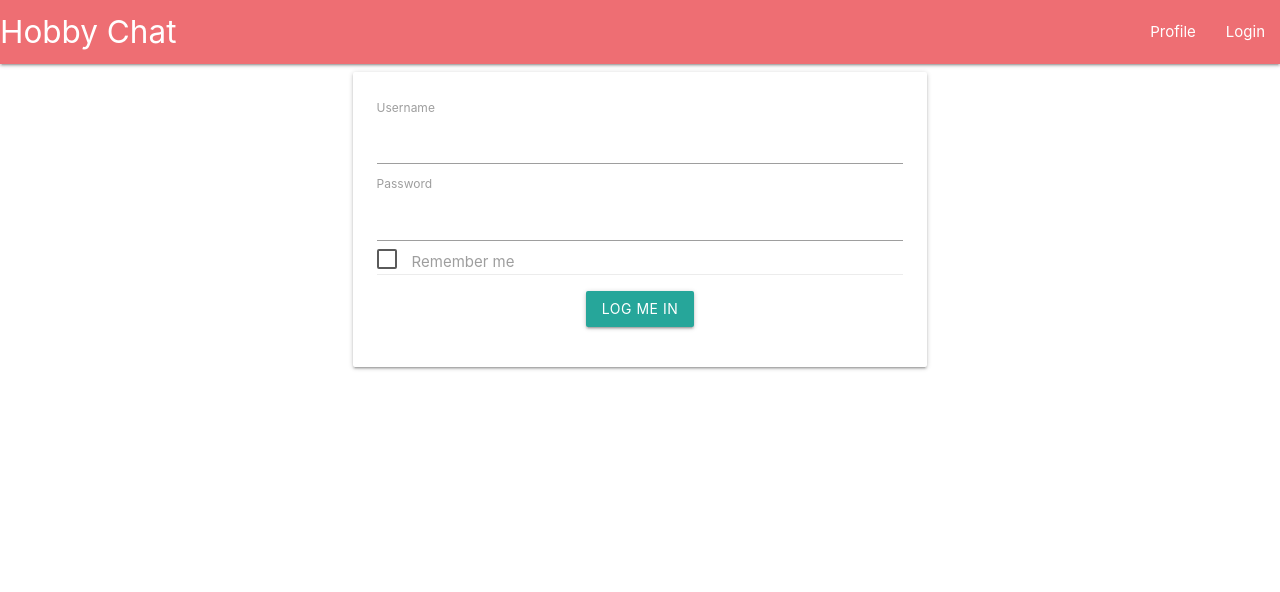
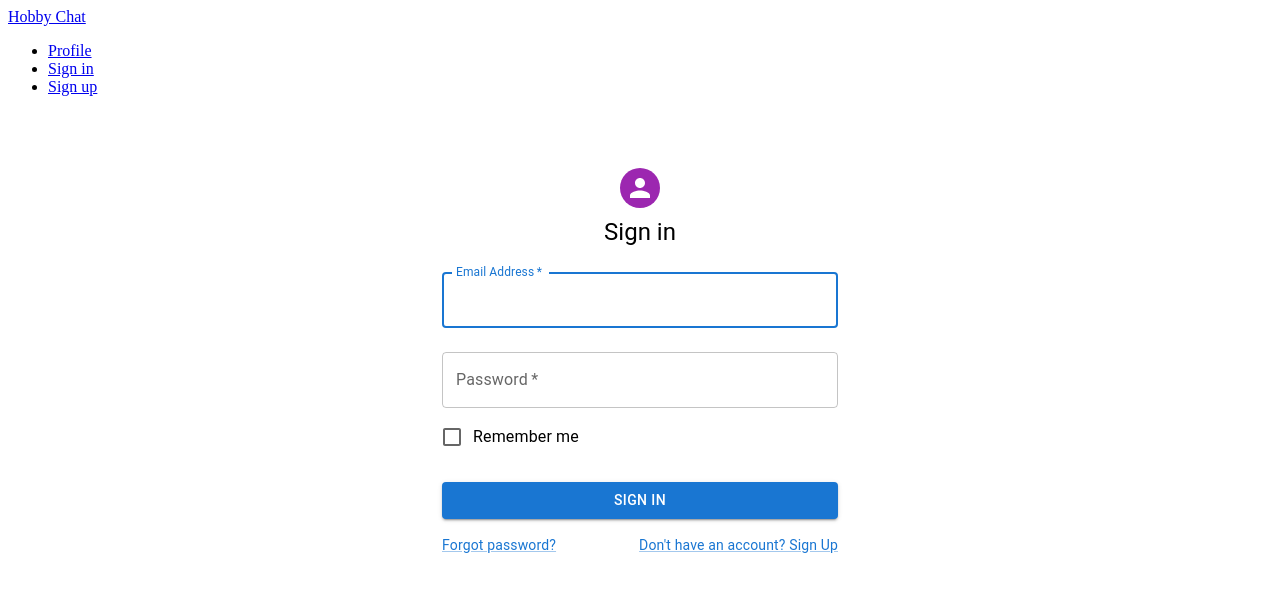
Before and after one commit to frisk038/livechat-front, a React (Vite) app: page /login in a window 1280 px wide. Shown: the top 592 px of the page. Built offline with nearby package versions, Linux system fonts and the light colour scheme.

Commit message:
login/register page UI

```diff
--- a/index.html
+++ b/index.html
@@ -3,11 +3,6 @@
   <head>
     <meta charset="UTF-8" />
     <meta name="viewport" content="width=device-width, initial-scale=1.0" />
-    <link
-      rel="stylesheet"
-      href="https://cdnjs.cloudflare.com/ajax/libs/materialize/1.0.0/css/materialize.min.css"
-    />
-
     <title>Live Chat</title>
   </head>
   <body>
--- a/package.json
+++ b/package.json
@@ -9,6 +9,10 @@
     "preview": "vite preview"
   },
   "dependencies": {
+    "@emotion/react": "^11.10.5",
+    "@emotion/styled": "^11.10.5",
+    "@mui/icons-material": "^5.11.9",
+    "@mui/material": "^5.11.9",
     "react": "^18.2.0",
     "react-dom": "^18.2.0",
     "react-router-dom": "^6.8.1"
--- a/src/components/header.tsx
+++ b/src/components/header.tsx
@@ -16,7 +16,10 @@ const Header: FunctionComponent<HeaderProps> = () => {
               <Link to={`/profile/`}>Profile</Link>
             </li>
             <li>
-              <Link to={`/login/`}>Login</Link>
+              <Link to={`/login/`}>Sign in</Link>
+            </li>
+            <li>
+              <Link to={`/register/`}>Sign up</Link>
             </li>
           </ul>
         </div>
--- a/src/pages/login.tsx
+++ /dev/null
@@ -1,39 +0,0 @@
-import { FunctionComponent } from "react";
-
-interface LoginProps {}
-
-const Login: FunctionComponent<LoginProps> = () => {
-  return (
-    <div className="container">
-      <div className="row">
-        <div className="col s12 m8 offset-m2">
-          <div className="card">
-            <div className="card-content">
-              <div className="form-group">
-                <label htmlFor="username">Username</label>
-                <input id="username" type="text" className="form-control center"></input>
-              </div>
-              <div className="form-group">
-                <label htmlFor="password">Password</label>
-                <input id="password" type="password" className="form-control center"></input>
-              </div>
-              <p>
-                <label>
-                  <input type="checkbox" className="filled-in" />
-                  <span>Remember me</span>
-                </label>
-              </p>
-              <div className="card-action center">
-                <button type="submit" className="waves-effect waves-light btn">
-                  Log me in
-                </button>
-              </div>
-            </div>
-          </div>
-        </div>
-      </div>
-    </div>
-  );
-};
-
-export default Login;
--- /dev/null
+++ b/src/pages/signin.tsx
@@ -0,0 +1,78 @@
+import { FunctionComponent } from "react";
+import Avatar from "@mui/material/Avatar";
+import Button from "@mui/material/Button";
+import TextField from "@mui/material/TextField";
+import FormControlLabel from "@mui/material/FormControlLabel";
+import Checkbox from "@mui/material/Checkbox";
+import Link from "@mui/material/Link";
+import Grid from "@mui/material/Grid";
+import Box from "@mui/material/Box";
+import Typography from "@mui/material/Typography";
+import Container from "@mui/material/Container";
+
+interface SignInProps {}
+
+const SignIn: FunctionComponent<SignInProps> = () => {
+  const handleSubmit = () => {};
+
+  return (
+    <Container maxWidth="xs">
+      <Box
+        sx={{
+          marginTop: 8,
+          display: "flex",
+          flexDirection: "column",
+          alignItems: "center",
+        }}
+      >
+        <Avatar sx={{ m: 1, bgcolor: "secondary.main" }}></Avatar>
+        <Typography component="h1" variant="h5">
+          Sign in
+        </Typography>
+        <Box component="form" onSubmit={handleSubmit} noValidate sx={{ mt: 1 }}>
+          <TextField
+            margin="normal"
+            required
+            fullWidth
+            id="email"
+            label="Email Address"
+            name="email"
+            autoComplete="email"
+            autoFocus
+          />
+          <TextField
+            margin="normal"
+            required
+            fullWidth
+            name="password"
+            label="Password"
+            type="password"
+            id="password"
+            autoComplete="current-password"
+          />
+          <FormControlLabel
+            control={<Checkbox value="remember" color="primary" />}
+            label="Remember me"
+          />
+          <Button type="submit" fullWidth variant="contained" sx={{ mt: 3, mb: 2 }}>
+            Sign In
+          </Button>
+          <Grid container>
+            <Grid item xs>
+              <Link href="#" variant="body2">
+                Forgot password?
+              </Link>
+            </Grid>
+            <Grid item>
+              <Link href="#" variant="body2">
+                {"Don't have an account? Sign Up"}
+              </Link>
+            </Grid>
+          </Grid>
+        </Box>
+      </Box>
+    </Container>
+  );
+};
+
+export default SignIn;
--- /dev/null
+++ b/src/pages/signup.tsx
@@ -0,0 +1,93 @@
+import { FunctionComponent } from "react";
+import Avatar from "@mui/material/Avatar";
+import Button from "@mui/material/Button";
+import TextField from "@mui/material/TextField";
+import Link from "@mui/material/Link";
+import Grid from "@mui/material/Grid";
+import Box from "@mui/material/Box";
+import Typography from "@mui/material/Typography";
+import Container from "@mui/material/Container";
+
+interface SignUpProps {}
+
+const SignUp: FunctionComponent<SignUpProps> = () => {
+  const handleSubmit = (e: React.FormEvent<HTMLFormElement>) => {
+    e.preventDefault();
+  };
+
+  return (
+    <Container component="main" maxWidth="xs">
+      <Box
+        sx={{
+          marginTop: 8,
+          display: "flex",
+          flexDirection: "column",
+          alignItems: "center",
+        }}
+      >
+        <Avatar sx={{ m: 1, bgcolor: "secondary.main" }}></Avatar>
+        <Typography component="h1" variant="h5">
+          Sign up
+        </Typography>
+        <Box component="form" noValidate onSubmit={handleSubmit} sx={{ mt: 3 }}>
+          <Grid container spacing={2}>
+            <Grid item xs={12} sm={6}>
+              <TextField
+                autoComplete="given-name"
+                name="firstName"
+                required
+                fullWidth
+                id="firstName"
+                label="First Name"
+                autoFocus
+              />
+            </Grid>
+            <Grid item xs={12} sm={6}>
+              <TextField
+                required
+                fullWidth
+                id="lastName"
+                label="Last Name"
+                name="lastName"
+                autoComplete="family-name"
+              />
+            </Grid>
+            <Grid item xs={12}>
+              <TextField
+                required
+                fullWidth
+                id="email"
+                label="Email Address"
+                name="email"
+                autoComplete="email"
+              />
+            </Grid>
+            <Grid item xs={12}>
+              <TextField
+                required
+                fullWidth
+                name="password"
+                label="Password"
+                type="password"
+                id="password"
+                autoComplete="new-password"
+              />
+            </Grid>
+          </Grid>
+          <Button type="submit" fullWidth variant="contained" sx={{ mt: 3, mb: 2 }}>
+            Sign Up
+          </Button>
+          <Grid container justifyContent="flex-end">
+            <Grid item>
+              <Link href="#" variant="body2">
+                Already have an account? Sign in
+              </Link>
+            </Grid>
+          </Grid>
+        </Box>
+      </Box>
+    </Container>
+  );
+};
+
+export default SignUp;
```
Also changed, not shown: src/App.tsx (+9 -3 lines), 1 other file (tests, documents, lock files or other folders).
